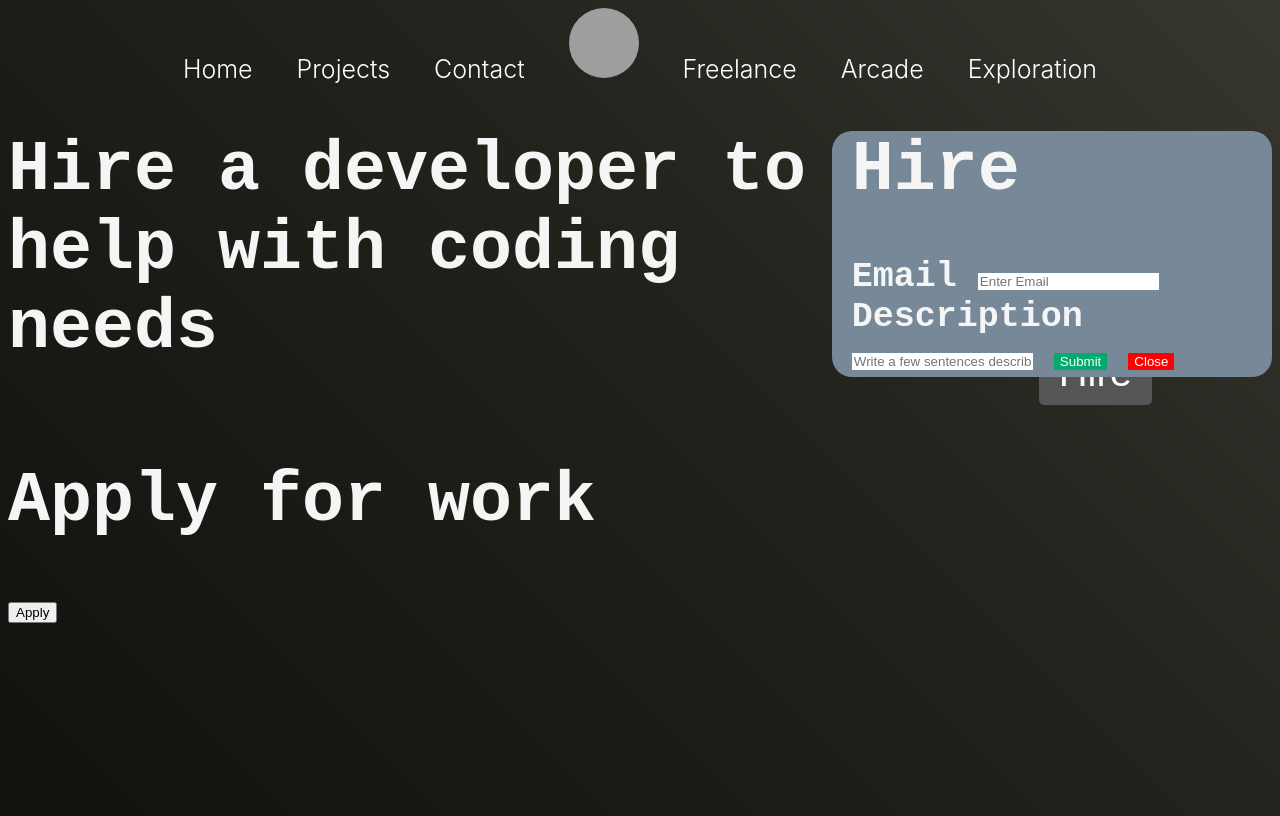
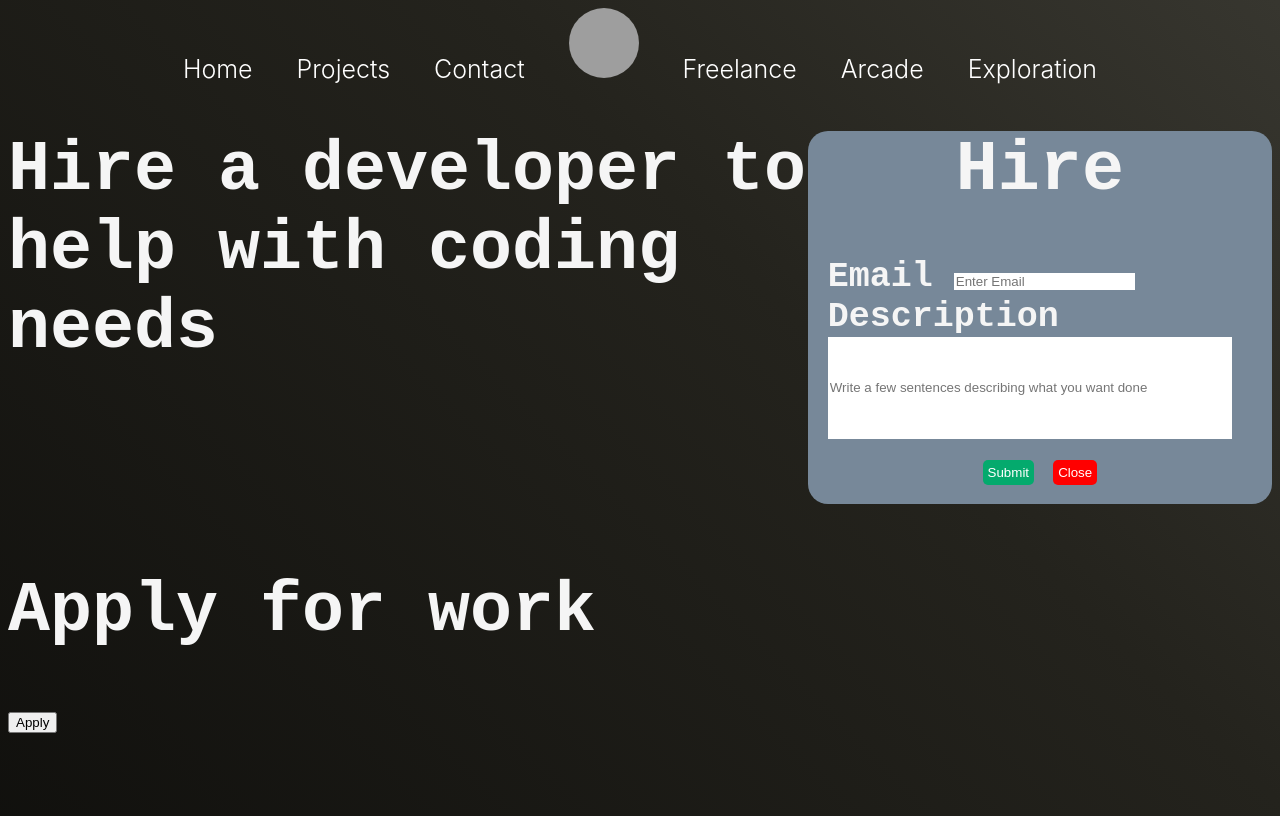
Before and after one commit to jacobdeal1/p2, a plain HTML site: page index.html in a window 1280 px wide. Both pictures are taken after a click on the button "Hire". Drawn offline with Linux system fonts and the light colour scheme; grey boxes are pictures that could not be loaded.

Commit message:
made changes to popup

```diff
--- a/index.html
+++ b/index.html
@@ -27,16 +27,10 @@
         <div class="intro">
             <div class="hire">
                 <h1>Hire a developer to help with coding needs</h1>
-                <button
-                    class="hire-button"
-                    onclick="openForm()"
-
-                >
-                    Hire
-                </button>
+                <button class="hire-button" onclick="openForm()">Hire</button>
                 <div class="form-popup" id="myForm">
                     <form action="/action_page.php" class="form-container">
-                        <h1>Hire</h1>
+                        <h1 id="center">Hire</h1>
 
                         <label for="email"><b>Email</b></label>
                         <input
@@ -48,20 +42,22 @@
 
                         <label for="desc"><b>Description</b></label>
                         <input
+                            class="poop"
                             type="text"
                             placeholder="Write a few sentences describing what you want done"
                             name="desc"
                             required
                         />
-
+                        <div class="btns">
                             <button type="submit" class="btn">Submit</button>
                             <button
                                 type="button"
-                            class="btn cancel"
+                                class="btn-cancel"
                                 onclick="closeForm()"
                             >
                                 Close
                             </button>
+                        </div>
                     </form>
                 </div>
             </div>
--- a/index.js
+++ b/index.js
@@ -1,7 +1,7 @@
 function openForm() {
     document.getElementById("myForm").style.display = "block";
-  }
+}
 
-  function closeForm() {
+function closeForm() {
     document.getElementById("myForm").style.display = "none";
-  }
+}
--- a/style.css
+++ b/style.css
@@ -52,7 +52,6 @@ body {
     font-weight: 300;
     font-size: 35px;
     color: whitesmoke;
-
 }
 
 .hire {
@@ -61,8 +60,6 @@ body {
 
 .apply {
 }
-
-
 
 .hire-button:hover {
     color: white;
@@ -86,15 +83,11 @@ body {
     padding: 10px 20px;
 }
 
-
 .form-popup {
     display: none;
-
     right: 15px;
-
     z-index: 9;
 }
-
 
 .form-container {
     padding: 0 20px;
@@ -102,33 +95,58 @@ body {
     background-color: lightslategray;
 }
 
-
-  .form-container input[type=text], .form-container input[type=password] {
-
+.form-container input[type="text"],
+.form-container input[type="password"] {
     border: none;
     background: white;
-
 }
 
-
-  .form-container input[type=text]:focus, .form-container input[type=password]:focus {
+.form-container input[type="text"]:focus,
+.form-container input[type="password"]:focus {
     background-color: whitesmoke;
     outline: none;
 }
 
-
 .form-container .btn {
-    background-color: #04AA6D;
+    background-color: #04aa6d;
     color: white;
     border: none;
     cursor: pointer;
+    padding: 5px;
+    border-radius: 5px;
+    margin-bottom: 5%;
+    margin-right: 5%;
 }
 
-  .form-container .cancel {
+.form-container .btn-cancel {
     background-color: red;
+    color: white;
+    border: none;
+    cursor: pointer;
+    padding: 5px;
+    border-radius: 5px;
+    margin-bottom: 5%;
 }
 
+.btn:hover {
+    background-color: lightgreen;
+}
 
-  .form-container .btn:hover, .open-button:hover {
-    opacity: 1;
+.btn-cancel:hover:hover {
+    background-color: darkred;
 }
+
+.poop {
+    height: 100px;
+    width: 400px;
+}
+
+.btns {
+    display: flex;
+    justify-content: center;
+    margin: 5%;
+}
+
+#center {
+    text-align: center;
+}
```
Lines whose indentation alone changed are shown as unchanged.
